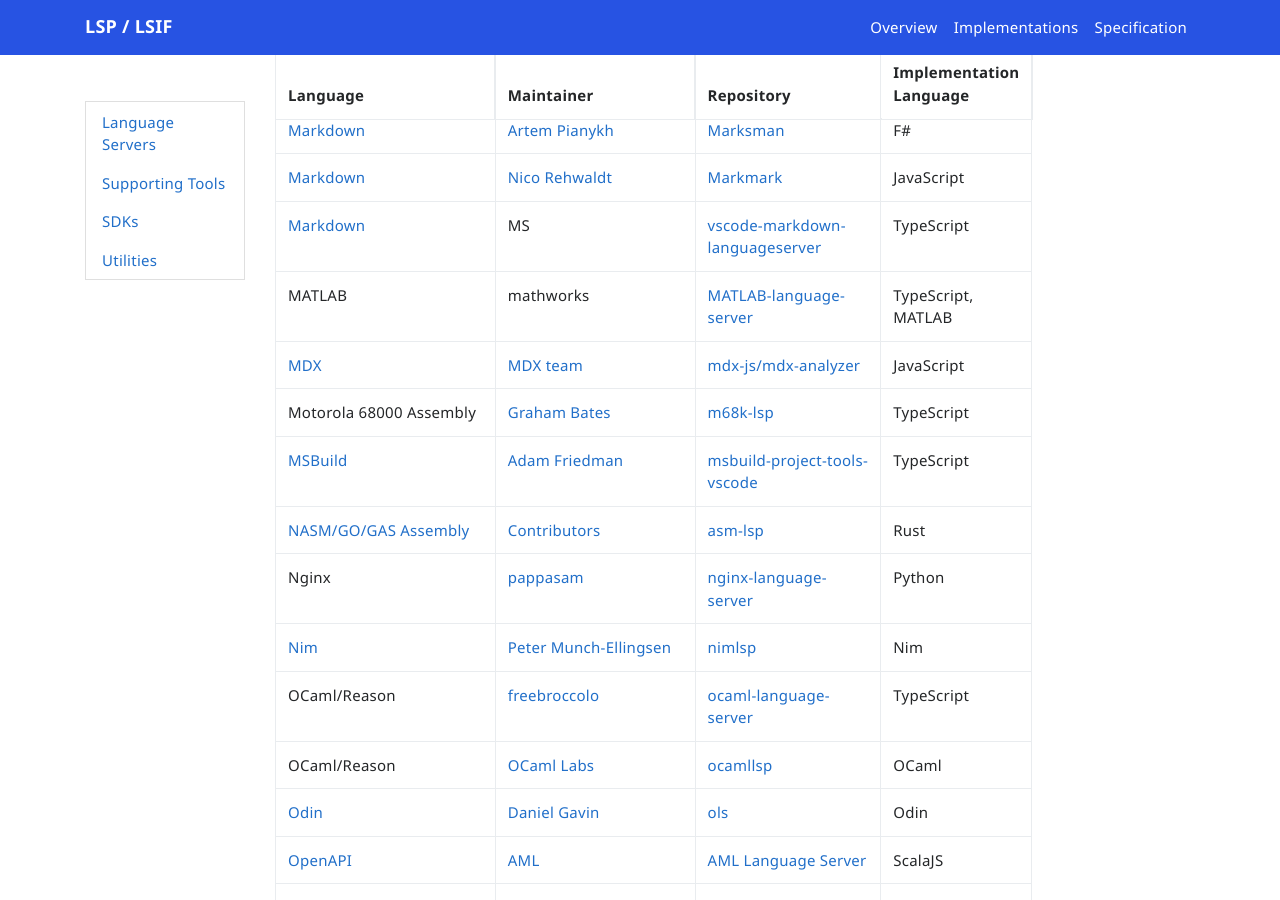
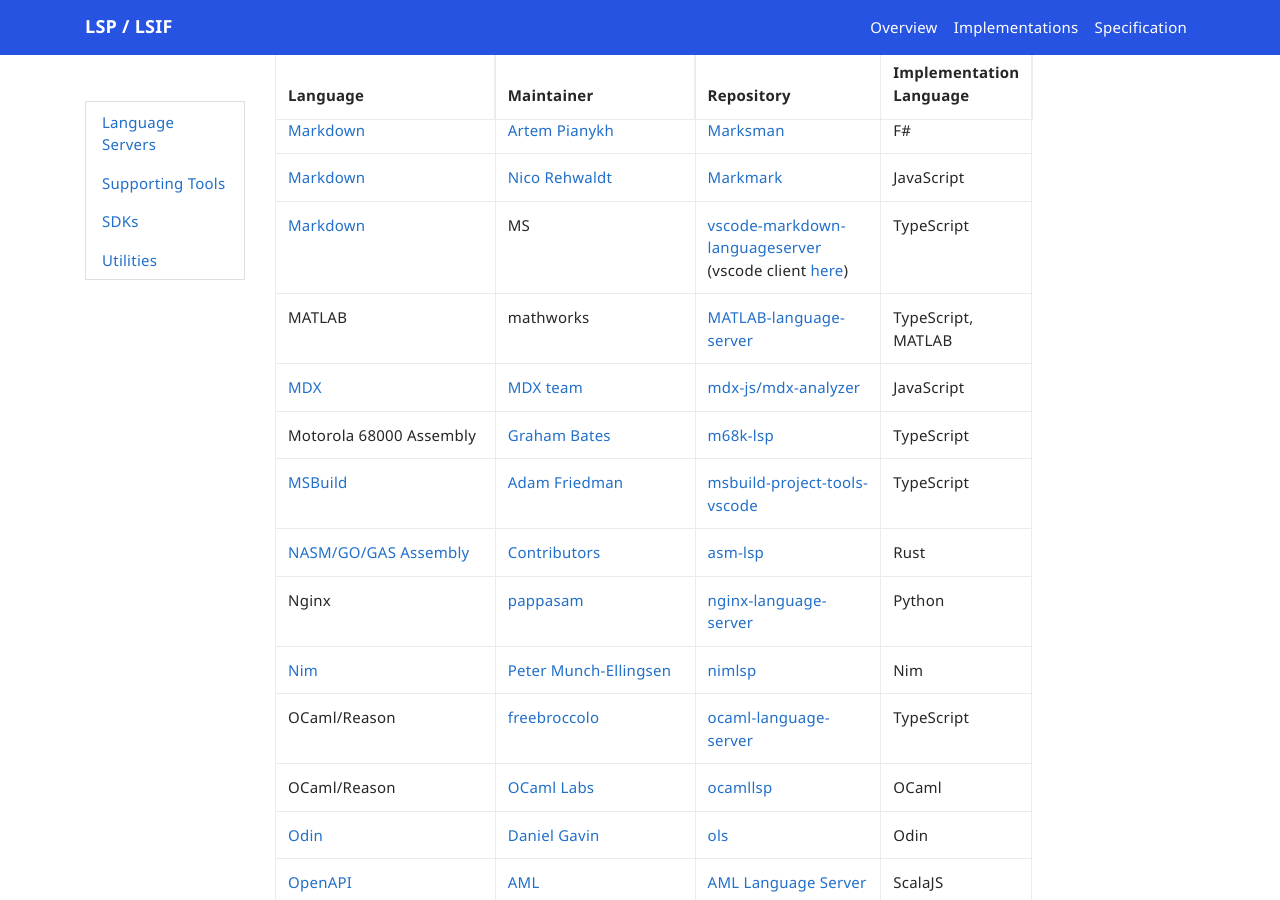
Before and after one commit to microsoft/language-server-protocol, a Jekyll site: the page built from _implementors/servers.md, in a window 1280 px wide and 900 px high, scrolled down 7685 px. Built offline with Jekyll 4.4.1, drawn with Linux system fonts in a browser that asks for light colours; nearby versions of some CDN libraries; comment, search, counter and statistics services are not loaded.

Commit message:
Update servers.md: vscode-markdown-languageserver moved

```diff
--- a/_implementors/servers.md
+++ b/_implementors/servers.md
@@ -142,7 +142,7 @@
 | Make | [alexclewontin](https://github.com/alexclewontin) | [make-lsp-vscode](https://github.com/alexclewontin/make-lsp-vscode) | TypeScript |
 | [Markdown](https://commonmark.org) | [Artem Pianykh](https://github.com/artempyanykh) | [Marksman](https://github.com/artempyanykh/marksman) | F# |
 | [Markdown](https://commonmark.org) | [Nico Rehwaldt](https://github.com/nikku) | [Markmark](https://github.com/nikku/markmark) | JavaScript |
-| [Markdown](https://commonmark.org) | MS | [vscode-markdown-languageserver](https://github.com/microsoft/vscode/tree/main/extensions/markdown-language-features/server) | TypeScript |
+| [Markdown](https://commonmark.org) | MS | [vscode-markdown-languageserver](https://github.com/microsoft/vscode-markdown-languageserver) (vscode client [here](https://github.com/microsoft/vscode/tree/main/extensions/markdown-language-features)) | TypeScript |
 | MATLAB | mathworks | [MATLAB-language-server](https://github.com/mathworks/MATLAB-language-server) | TypeScript, MATLAB |
 | [MDX](https://mdxjs.com) | [MDX team](https://github.com/mdx-js) | [mdx-js/mdx-analyzer](https://github.com/mdx-js) | JavaScript |
 | Motorola 68000 Assembly | [Graham Bates](https://github.com/grahambates) | [m68k-lsp](https://github.com/grahambates/m68k-lsp) | TypeScript |
```
